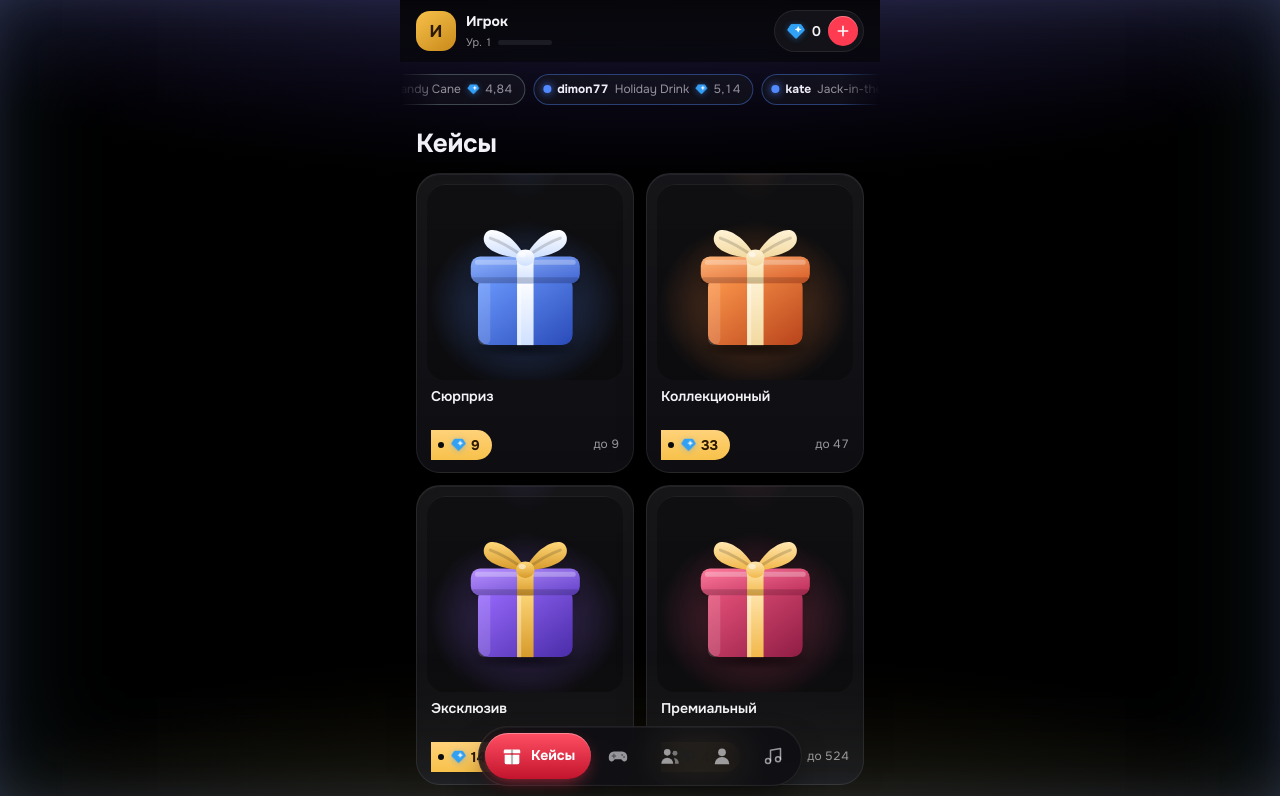
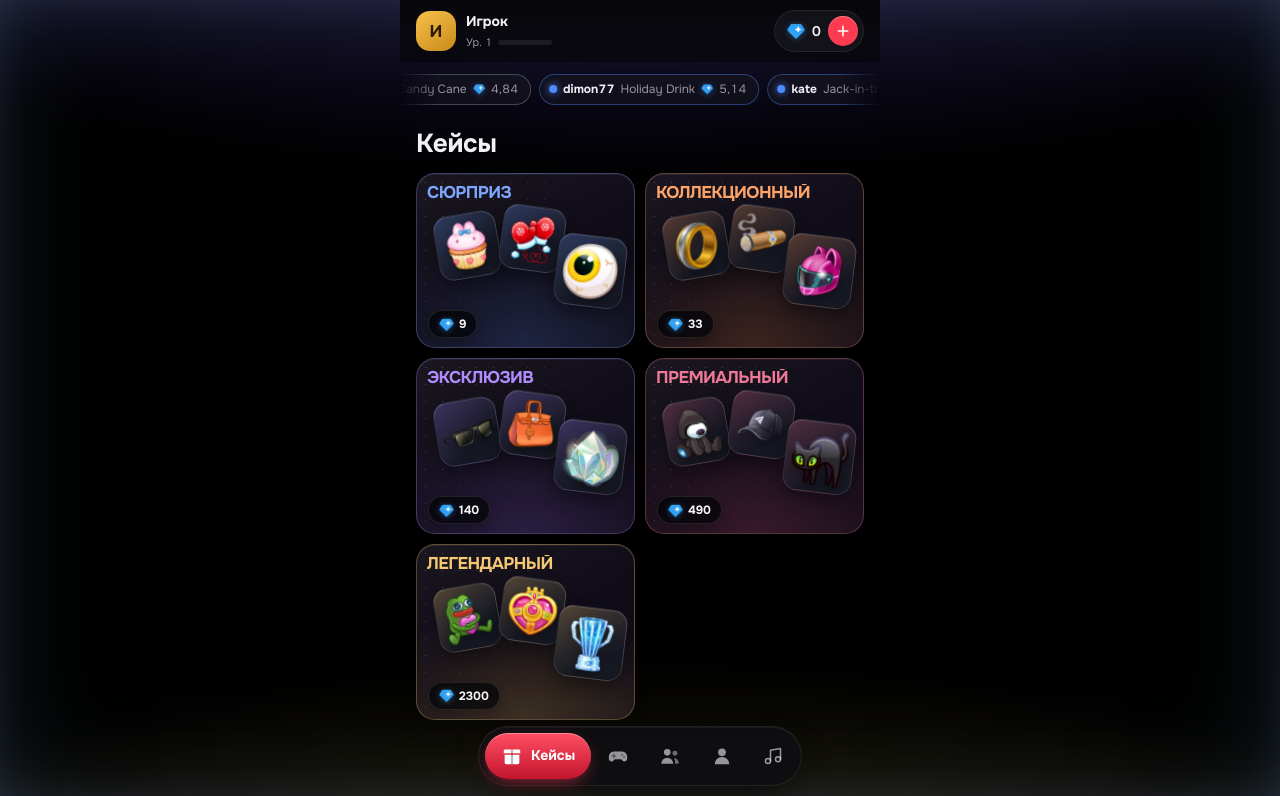
Before and after one commit to impactsnoser/ZALUPA, a React (Vite) app in the folder frontend/: page / in a window 1280 px wide. Shown: the top 796 px of the page. Built offline with nearby package versions, Linux system fonts and the light colour scheme; no server answers; a web font is replaced by a local one; what @tonconnect/ui-react would draw is missing.

Commit message:
Show top prizes on case cards

```diff
--- a/frontend/src/index.css
+++ b/frontend/src/index.css
@@ -140,41 +140,43 @@ small { font-size: 12px; }
 @keyframes ticker { to { transform: translate3d(-50%, 0, 0); } }
 
 /* ============ Кейсы ============ */
-.case-grid { display: grid; grid-template-columns: 1fr 1fr; gap: 12px; }
+.case-grid { display: grid; grid-template-columns: 1fr 1fr; gap: 10px; }
 .case-card {
-  position: relative; display: grid; gap: 8px; padding: 10px 10px 12px; border-radius: var(--r-card);
-  background: linear-gradient(180deg, rgba(255, 255, 255, 0.045), rgba(255, 255, 255, 0.012)), var(--felt);
-  border: 1px solid var(--line); overflow: hidden;
+  position: relative; isolation: isolate; display: grid; grid-template-rows: auto 1fr auto; gap: 2px; min-width: 0; min-height: 174px;
+  padding: 10px 10px 9px; border-radius: 19px; text-align: left;
+  background: radial-gradient(75% 65% at 50% 100%, color-mix(in srgb, var(--glow) 18%, transparent), transparent 100%),
+    linear-gradient(150deg, rgba(255, 255, 255, 0.045), rgba(255, 255, 255, 0.005) 52%), #100c17;
+  border: 1px solid color-mix(in srgb, var(--glow) 22%, rgba(255,255,255,.1)); overflow: hidden;
   box-shadow: 0 18px 40px -30px rgba(0, 0, 0, 0.9), inset 0 1px 0 rgba(255, 255, 255, 0.06);
   transition: transform 0.2s, border-color 0.2s, box-shadow 0.2s;
 }
 .case-card::after {
-  content: ""; position: absolute; inset: -40% 20% auto; height: 70%; pointer-events: none;
-  background: radial-gradient(60% 100% at 50% 0%, color-mix(in srgb, var(--glow) 34%, transparent), transparent 72%);
-  opacity: 0.7; transition: opacity 0.2s;
+  content: ""; position: absolute; z-index: -1; inset: 0; pointer-events: none; opacity: .35;
+  background-image: radial-gradient(rgba(255,255,255,.8) .65px, transparent .8px);
+  background-size: 17px 17px; mask-image: linear-gradient(120deg, #000, transparent 72%);
 }
 .case-card:not(.soon):hover {
-  transform: translateY(-3px); border-color: color-mix(in srgb, var(--glow) 60%, transparent);
+  transform: translateY(-3px); border-color: color-mix(in srgb, var(--glow) 66%, transparent);
   box-shadow: 0 26px 50px -26px color-mix(in srgb, var(--glow) 45%, #000), inset 0 1px 0 rgba(255, 255, 255, 0.08);
 }
-.case-card:not(.soon):hover::after { opacity: 1; }
+.case-card:not(.soon):hover::after { opacity: .58; }
 .case-card:not(.soon):active { transform: scale(0.98); }
-.case-stage {
-  position: relative; z-index: 1;
-  display: grid; place-items: center; aspect-ratio: 1; border-radius: 18px; overflow: hidden;
-  background: radial-gradient(70% 62% at 50% 62%, color-mix(in srgb, var(--glow) 44%, transparent), transparent 70%), rgba(0, 0, 0, 0.28);
-  box-shadow: inset 0 1px 0 rgba(255, 255, 255, 0.07);
-}
-.case-stage svg { width: 84%; height: 84%; filter: drop-shadow(0 8px 10px rgba(0, 0, 0, 0.35)); transition: transform 0.25s; }
-.case-card:not(.soon):hover .case-stage svg { transform: rotate(-4deg) scale(1.04); }
-.case-name { position: relative; z-index: 1; font: 600 14px/1.2 var(--font-display); padding: 0 4px; min-height: 34px; }
-.case-meta { position: relative; z-index: 1; display: flex; align-items: center; justify-content: space-between; padding: 0 4px; }
+.case-name { position: relative; z-index: 2; max-width: 100%; overflow: hidden; text-overflow: ellipsis; white-space: nowrap; color: color-mix(in srgb, var(--glow) 78%, #fff); font: 700 17px/1.1 var(--font-display); letter-spacing: -.035em; text-transform: uppercase; }
+.case-highlights { position: relative; z-index: 1; display: block; min-height: 104px; margin: 0 -3px; }
+.case-highlight { position: absolute; display: grid; place-items: center; width: 63px; height: 65px; padding: 5px; border: 1px solid rgba(255,255,255,.1); border-radius: 15px; background: linear-gradient(145deg, color-mix(in srgb, var(--glow) 24%, #20212e), #151722 70%); box-shadow: 0 8px 15px rgba(0,0,0,.34), inset 0 1px 0 rgba(255,255,255,.1); }
+.case-highlight img { width: 100%; height: 100%; object-fit: contain; filter: drop-shadow(0 4px 5px rgba(0,0,0,.3)); transition: transform .24s; }
+.case-highlight-1 { left: 6%; top: 9px; transform: rotate(-10deg); }
+.case-highlight-2 { left: 38%; top: 2px; transform: rotate(8deg); }
+.case-highlight-3 { right: 1%; bottom: 1px; z-index: 2; transform: rotate(7deg); width: 69px; height: 72px; }
+.case-card:not(.soon):hover .case-highlight-1 img { transform: translateY(-3px) rotate(-3deg); }
+.case-card:not(.soon):hover .case-highlight-2 img { transform: translateY(-4px) rotate(3deg); }
+.case-card:not(.soon):hover .case-highlight-3 img { transform: translateY(-3px) scale(1.04); }
+.case-meta { position: relative; z-index: 2; display: flex; align-items: center; justify-content: flex-start; padding: 0 1px; }
 .case-meta small { color: var(--snow-dim); }
 .price-tag {
-  position: relative; display: inline-flex; align-items: center; gap: 5px; padding: 6px 12px 6px 20px;
-  border-radius: 6px 999px 999px 6px; background: linear-gradient(180deg, #ffd27a, var(--foil)); color: #2b1a00; font: 700 14px var(--font-display);
+  position: relative; display: inline-flex; align-items: center; gap: 5px; padding: 5px 10px;
+  border: 1px solid rgba(255,255,255,.1); border-radius: 999px; background: rgba(5,5,8,.78); color: var(--snow); font: 700 12px var(--font-display); box-shadow: 0 4px 10px rgba(0,0,0,.22);
 }
-.price-tag::before { content: ""; position: absolute; left: 7px; top: 50%; width: 6px; height: 6px; margin-top: -3px; border-radius: 50%; background: var(--felt); }
 .case-card.soon { opacity: 0.55; filter: saturate(0.55); }
 .soon-badge { padding: 5px 10px; border-radius: 999px; background: var(--felt-3); color: var(--snow-dim); font-size: 12px; font-weight: 600; }
 
--- a/frontend/src/pages/CasesPage.tsx
+++ b/frontend/src/pages/CasesPage.tsx
@@ -2,7 +2,7 @@ import { useMemo, type CSSProperties } from "react";
 import { CASES } from "../data/cases";
 import { makeLiveDrops } from "../data/mock";
 import { fmt } from "../lib/format";
-import GiftBox, { PALETTES } from "../ui/GiftBox";
+import { PALETTES } from "../ui/GiftBox";
 import { Ton } from "../ui/Icons";
 
 function LiveTicker() {
@@ -36,24 +36,30 @@ export default function CasesPage({ onOpen }: { onOpen: (caseId: string) => void
       <div className="case-grid">
         {CASES.map((c) => {
           const pal = PALETTES[c.box] ?? PALETTES.ice;
-          const max = Math.max(...c.prizes.map((p) => p.value));
+          const featured = [...c.prizes]
+            .sort((a, b) => b.value - a.value)
+            .slice(0, 3);
           return (
             <button
               key={c.id}
               className="case-card"
               style={{ "--glow": pal.glow } as CSSProperties}
               onClick={() => onOpen(c.id)}
+              aria-label={`${c.title}, цена ${fmt(c.price)} TON`}
             >
-              <span className="case-stage">
-                <GiftBox palette={pal} />
+              <span className="case-name">{c.title}</span>
+              <span className="case-highlights" aria-hidden="true">
+                {featured.map((prize, index) => (
+                  <span className={`case-highlight case-highlight-${index + 1}`} key={prize.id}>
+                    <img src={`/prizes/${prize.image}`} alt="" loading="lazy" draggable={false} />
+                  </span>
+                ))}
               </span>
-              <span className="case-name">{c.title}</span>
               <span className="case-meta">
                 <span className="price-tag">
                   <Ton size={15} />
                   {fmt(c.price)}
                 </span>
-                <small>до {Math.floor(max)}</small>
               </span>
             </button>
           );
```
